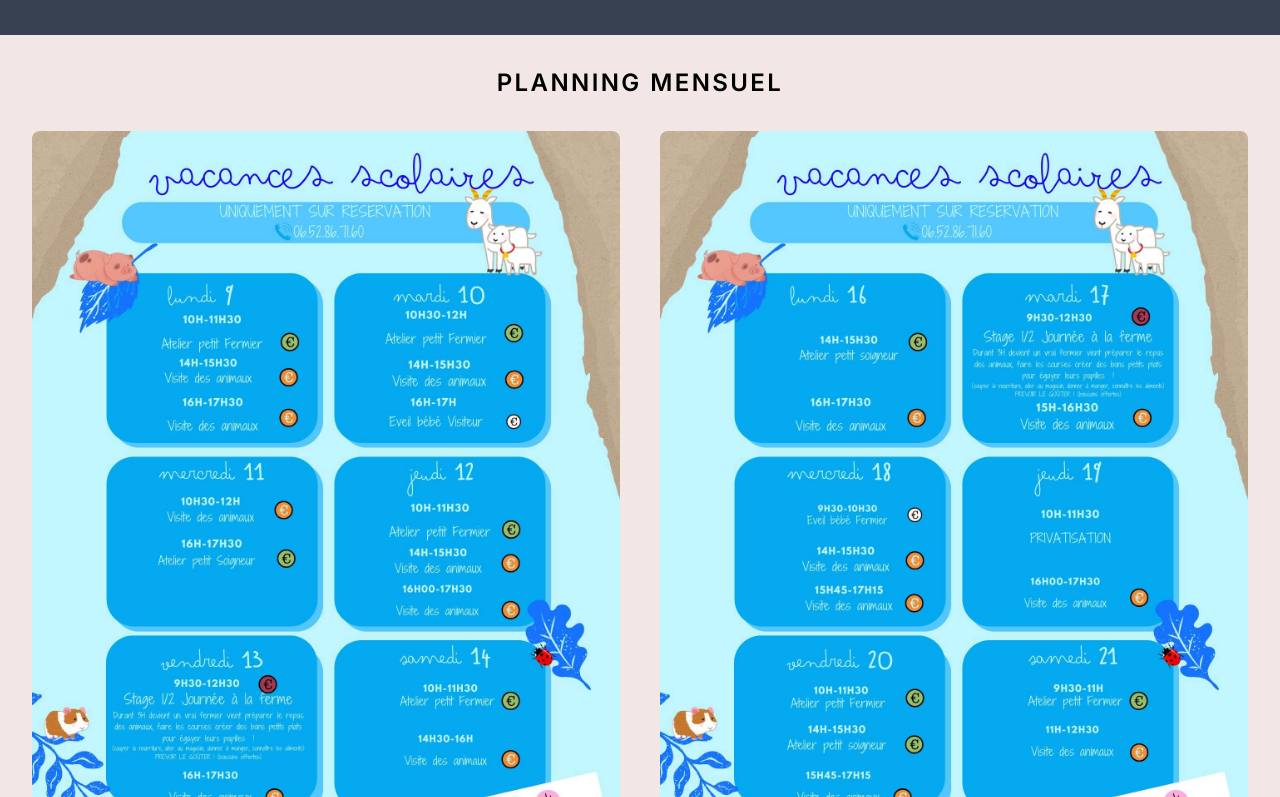
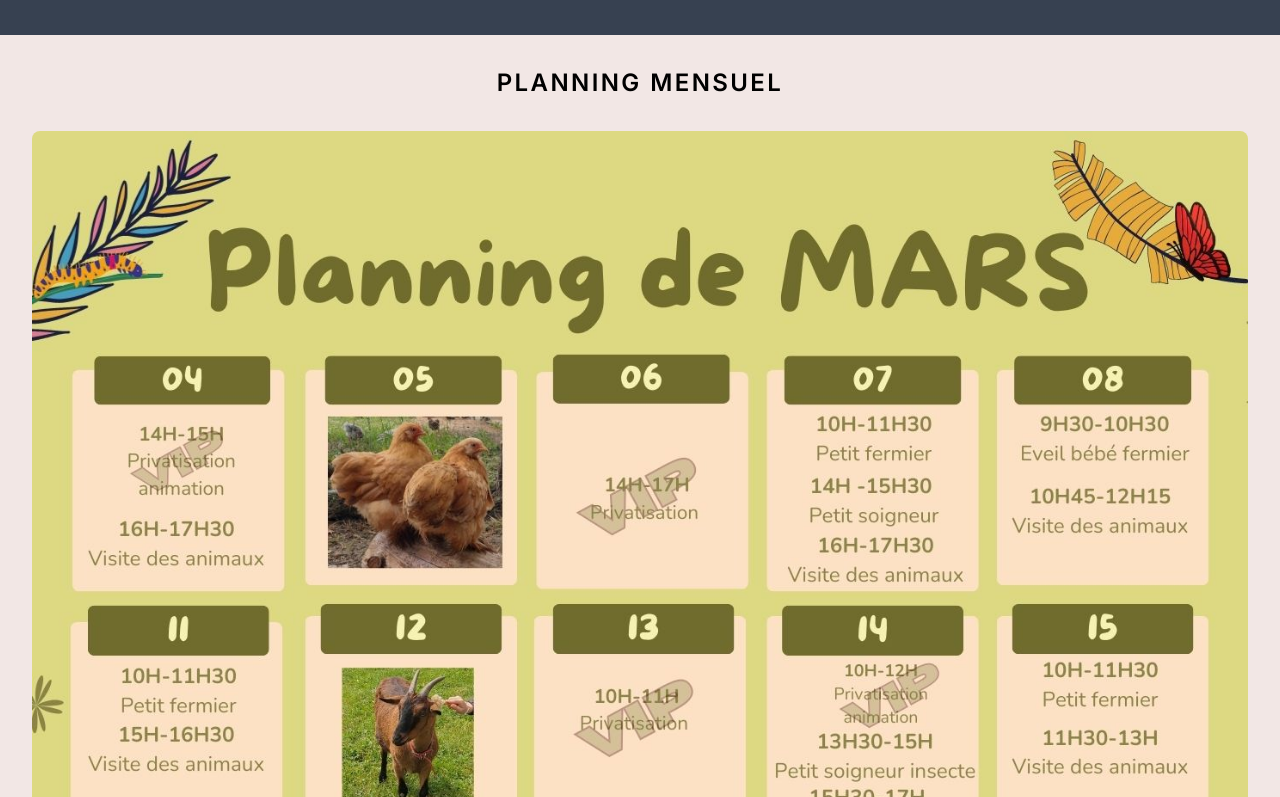
Before and after one commit to BenBBO/pathocalme, a Next.js app: page / in a window 1280 px wide. Shown: the part 743-1540 px from the top of the page. Built offline with nearby package versions, Linux system fonts and the light colour scheme; a web font is replaced by a local one.

Commit message:
PLanning Mars

```diff
--- a/src/app/page.js
+++ b/src/app/page.js
@@ -57,9 +57,8 @@ export default function Home() {
         </section>
         <section className="p-8 bg-event">
           <h1 className="text-2xl font-semibold tracking-widest uppercase text-center mb-8">Planning mensuel</h1>
-           <div className="grid grid-cols-1  lg:grid-cols-2  gap-10">
-            <img className="h-auto max-w-full rounded-lg justify-self-center" loading="lazy" src="images/Fevrier1.jpg" alt="programme" />
-            <img className="h-auto max-w-full rounded-lg justify-self-center" loading="lazy" src="images/Fevrier2.jpg" alt="programme" />
+          <div className="grid grid-cols-1  lg:grid-cols-1  gap-10">
+            <img className="h-auto max-w-full rounded-lg justify-self-center" loading="lazy" src="images/Mars.jpg" alt="programme" />
           </div>
         </section>
         <section className="p-8 md:p-14" id="about">
```
Also changed, not shown: public/images/Mars.jpg (added).
